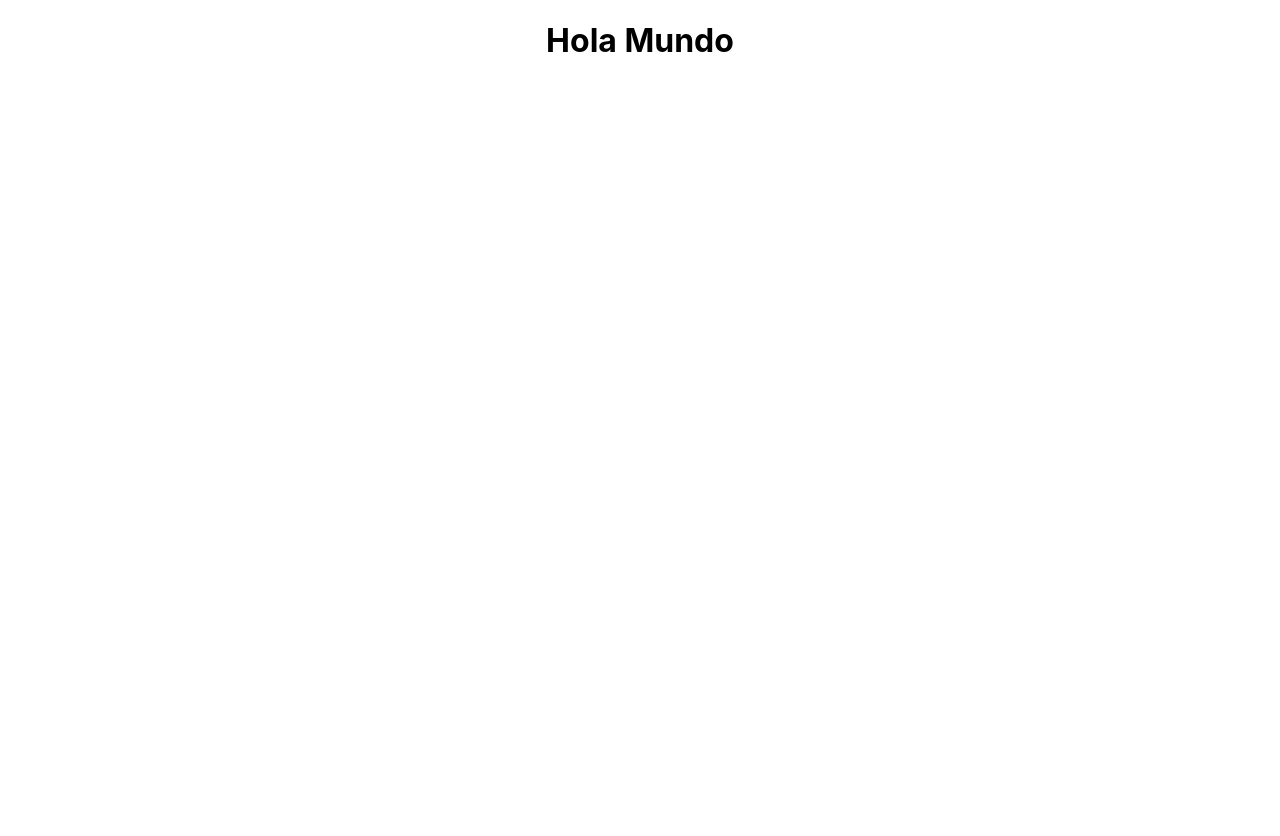
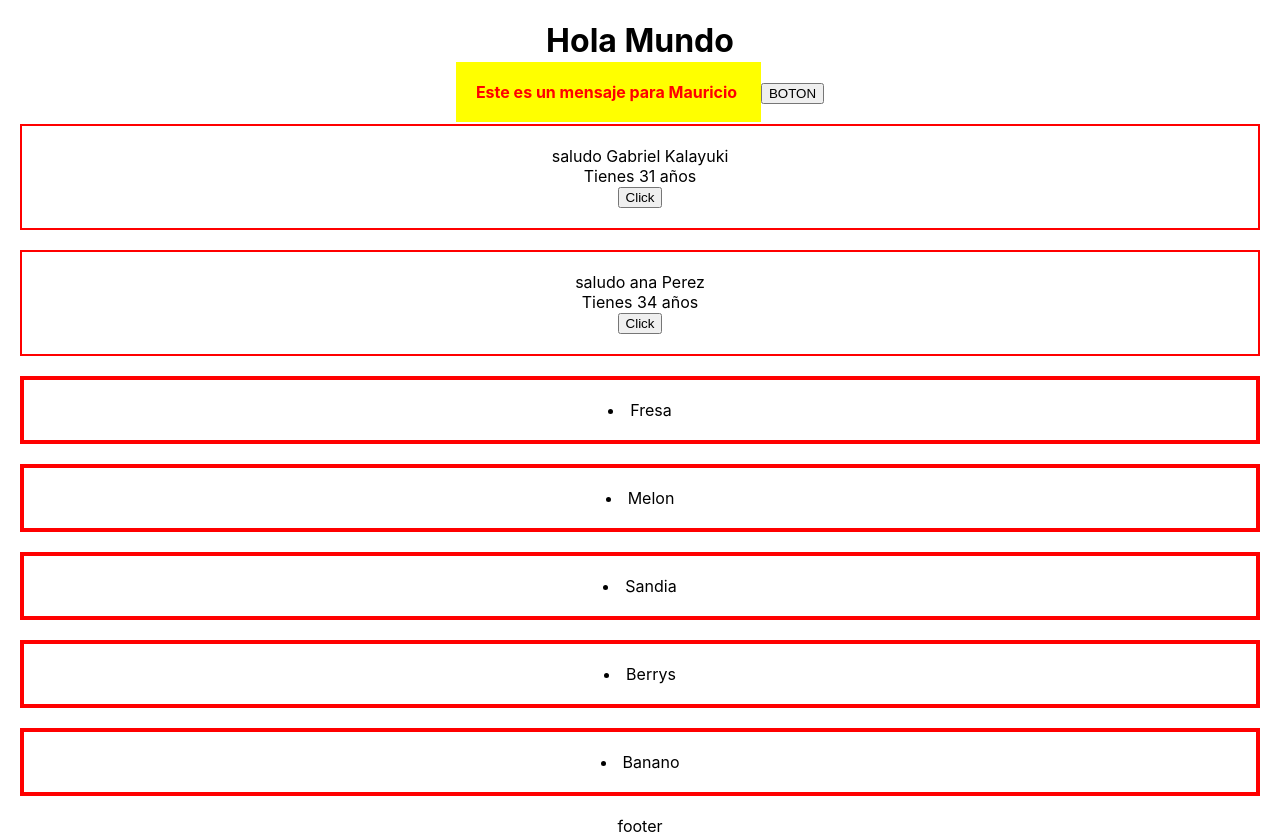
Before and after one commit to kalayuki/appReactKalayuki, a React (Create React App) app: page / in a window 1280 px wide. Before the commit the page ends 800 px from the top, so only its background shows below. Built offline with nearby package versions, Linux system fonts and the light colour scheme.

Commit message:
clase 1, 2 ,3

```diff
--- a/src/App.css
+++ b/src/App.css
@@ -36,3 +36,9 @@
     transform: rotate(360deg);
   }
 }
+
+li{
+  border: solid red 4px;
+  padding: 20px;
+  margin: 20px;
+}
--- a/src/App.jsx
+++ b/src/App.jsx
@@ -1,10 +1,41 @@
 import logo from './logo.svg';
 import './App.css';
+import Footer from './componets/Footer';
+import Saludo from './componets/Saludo';
+
+
 
 function App() {
+  //Establecems una constante para poder observar como lo establecemos en el contenido
+  const boton= <button>BOTON</button>
+  const nombre='Mauricio'
+  //Agregamos un estilo
+  const estilo ={
+    color:'red',
+    backgroundColor:'yellow',
+    padding:20,
+  }
+
+  const mensaje =()=>{
+    console.log('mensaje de la consola')
+  }
+
   return (
     <div className="App">
       <h1> Hola Mundo</h1>
+      <strong style={estilo}>Este es un mensaje para {nombre} </strong>
+      {boton}
+
+
+      <Saludo name='Gabriel' age='31' lastName='Kalayuki' action={mensaje}></Saludo>
+      <Saludo name='ana' lastName='Perez' age='34' action={mensaje}></Saludo>
+
+      <li>Fresa</li>
+      <li>Melon</li>
+      <li>Sandia</li>
+      <li>Berrys</li>
+      <li>Banano</li>
+      <Footer/>
     </div>
   );
 }
--- /dev/null
+++ b/src/componets/Footer.jsx
@@ -0,0 +1,10 @@
+//El impot react from , no es necesario dejarlo , se lo puede sacar
+import React from 'react'
+
+const Footer = () => {
+  return (
+    <div>footer</div>
+  )
+}
+
+export default Footer
--- /dev/null
+++ b/src/componets/Saludo.jsx
@@ -0,0 +1,46 @@
+//rafce , para que me  de la estructura automaticamente
+/*
+const Saludo = (props) => {
+  return (
+    <>
+    <div>saludo {props.name}</div>
+    <div>Tienes {props.age} años</div>
+    </>
+  )
+}
+
+// form desestructurada
+const Saludo = (props) => {
+    const {name,age}=props
+  return (
+    <>
+    <div>saludo {name}</div>
+    <div>Tienes {age} años</div>
+    </>
+  )
+}
+
+*/
+// Se puede poner tambine como parametros a los props
+
+const Saludo = ({name, age, lastName,action}) => {
+    const title={
+        border: 'solid red 2px',
+        margin:'20px',
+    padding :'20px'    }
+
+  return (
+    <>
+    <div style={title}>
+    <div >saludo {name} {lastName}</div>
+    <div>Tienes {age} años</div>
+    <button onClick={action}>Click</button>
+    </div>
+    </>
+  )
+}
+
+
+
+
+export default Saludo
```
